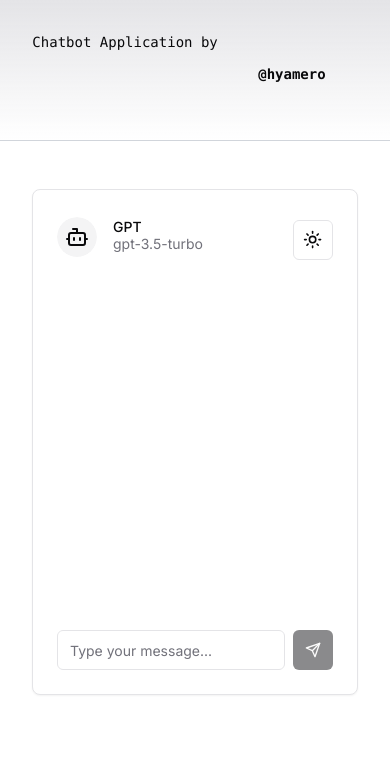
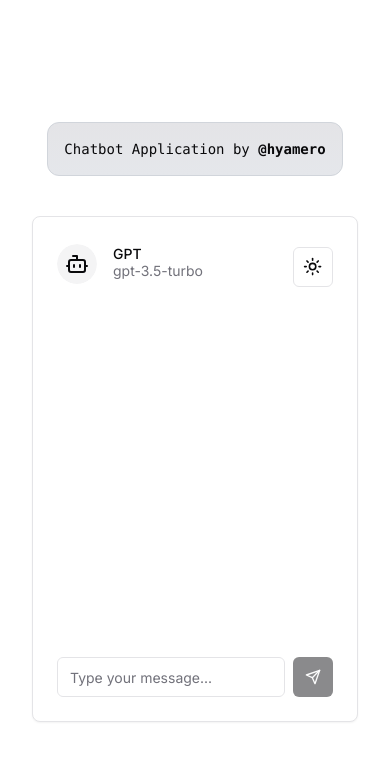
Before and after one commit to hyamero/chatbot, a Next.js app: page / in a window 390 px wide. Shown: the top 760 px of the page. Built offline with nearby package versions, Linux system fonts and the light colour scheme.

Commit message:
feat: profile hover card

```diff
--- a/src/app/page.tsx
+++ b/src/app/page.tsx
@@ -1,5 +1,12 @@
-import { ToggleTheme } from "@/components/toggle-theme";
 import { Chat } from "@/components/chat";
+import { Avatar, AvatarFallback, AvatarImage } from "@/components/ui/avatar";
+import { Button } from "@/components/ui/button";
+
+import {
+  HoverCard,
+  HoverCardContent,
+  HoverCardTrigger,
+} from "@/components/ui/hover-card";
 
 export const runtime = "edge";
 
@@ -14,12 +21,14 @@ export default function Page() {
 
 const Header = () => {
   return (
-    <header className="z-10 max-w-5xl items-center justify-between font-mono text-sm lg:flex">
-      <p className="fixed left-0 top-0 flex w-full justify-center border-b border-gray-300 bg-gradient-to-b from-zinc-200 pb-6 pt-8 backdrop-blur-2xl dark:border-neutral-800 dark:bg-zinc-800/30 dark:from-inherit lg:static lg:w-auto  lg:rounded-xl lg:border lg:bg-gray-200 lg:p-4 lg:dark:bg-zinc-800/30">
+    <header className="z-10 max-w-5xl font-mono text-sm">
+      <p className="flex justify-center border-gray-300 bg-gradient-to-b from-zinc-200 backdrop-blur-2xl dark:border-neutral-800 dark:from-inherit rounded-xl border bg-gray-200 p-4 dark:bg-zinc-800/30">
         Chatbot Application by&nbsp;
+        <HoverCard>
+          <HoverCardTrigger asChild>
             <code className="font-mono font-bold">
               <a
-            className="pointer-events-none flex place-items-center gap-2 p-8 lg:pointer-events-auto lg:p-0"
+                className="flex place-items-center gap-2 pointer-events-auto p-0"
                 href="https://github.com/hyamero"
                 target="_blank"
                 rel="noopener noreferrer"
@@ -27,6 +36,33 @@ const Header = () => {
                 @hyamero
               </a>
             </code>
+          </HoverCardTrigger>
+          <HoverCardContent sideOffset={25} className="w-80 mr-5">
+            <div className="flex justify-between space-x-4">
+              <Avatar>
+                <AvatarImage src="https://avatars.githubusercontent.com/u/112312511?s=200&v=4" />
+                <AvatarFallback>VC</AvatarFallback>
+              </Avatar>
+              <div className="space-y-3">
+                <div className="space-y-1">
+                  <h4 className="text-sm font-semibold">@hyamero</h4>
+                  <p className="text-sm">
+                    Full-Stack Developer Based in the Philippines
+                  </p>
+                </div>
+                <Button variant="outline">
+                  <a
+                    href="https://github.com/hyamero"
+                    target="_blank"
+                    rel="noopener noreferrer"
+                  >
+                    Follow on GitHub
+                  </a>
+                </Button>
+              </div>
+            </div>
+          </HoverCardContent>
+        </HoverCard>
       </p>
     </header>
   );
```
Lines whose indentation alone changed are shown as unchanged.
